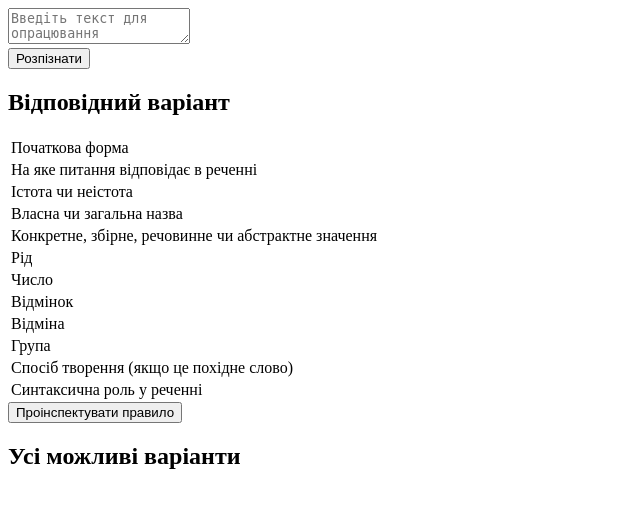
After one commit to syntpump/gui, a Flask app: page /word_process in a window 1280 px wide. The commit adds this page. Shown: the top 508 px of the page, without its empty margins (0-640 px from the left). Run offline with Flask 2, Linux system fonts and the light colour scheme.

Commit message:
Base script for word processing

```diff
--- a/server.py
+++ b/server.py
@@ -8,6 +8,11 @@ app.jinja_env.lstrip_blocks = True
 @app.route("/")
 def desk():
     return flask.render_template("index.html.j2")
+
+
+@app.route("/word_process")
+def displ():
+    return flask.render_template("process_word.html.j2")
 
 
 @app.route("/js/<string:script>")
--- a/templates/index.html.j2
+++ b/templates/index.html.j2
@@ -1,6 +1,6 @@
 {% extends "base.html.j2" %}
 
-{% block title %}syntext-ua{% endblock %}
+{% block title %}Syntext-ua{% endblock %}
 
 {% block headimports %}
 	<link rel="stylesheet" type="text/css" href="css/main.css">
--- /dev/null
+++ b/templates/process_word.html.j2
@@ -0,0 +1,79 @@
+{% extends "base.html.j2" %}
+
+{% block title %}Syntext-ua{% endblock %}
+
+{% block headimports %}
+	<link rel="stylesheet" type="text/css" href="css/main.css">
+{% endblock %}
+
+{% block header %}
+{% endblock %}
+
+{% block content %}
+	<div>
+		<textarea placeholder="Введіть текст для опрацювання"></textarea>
+	</div>
+	<div>
+		<button>Розпізнати</button>
+	</div>
+	<h2>Відповідний варіант</h2>
+	<div id="table">
+		<table>
+			<tr>
+				<td>Початкова форма</td>
+				<td></td>
+			</tr>
+			<tr>
+				<td>На яке питання відповідає в реченні</td>
+				<td></td>
+			</tr>
+			<tr>
+				<td>Істота чи неістота</td>
+				<td></td>
+			</tr>
+			<tr>
+				<td>Власна чи загальна назва</td>
+				<td></td>
+			<tr>
+				<td>Конкретне, збірне, речовинне чи абстрактне значення</td>
+				<td></td>
+			</tr>
+			<tr>
+				<td>Рід</td>
+				<td></td>
+			</tr>
+			<tr>
+				<td>Число</td>
+				<td></td>
+			</tr>
+			<tr>
+				<td>Відмінок</td>
+				<td></td>
+			</tr>
+			<tr>
+				<td>Відміна</td>
+				<td></td>
+			</tr>
+			<tr>
+				<td>Група</td>
+				<td></td>
+			</tr>
+			<tr>
+				<td>Спосіб творення (якщо це похідне слово)</td>
+				<td></td>
+			</tr>
+			<tr>
+				<td>Синтаксична роль у реченні</td>
+				<td></td>
+			</tr>
+		</table>
+	</div>
+	<div>
+		<button>Проінспектувати правило</button>
+	</div>
+	<h2>Усі можливі варіанти</h2>
+{% endblock %}
+
+{% block endbody %}
+	<script type="text/javascript" src="js/api.js"></script>
+{% endblock %}
```
